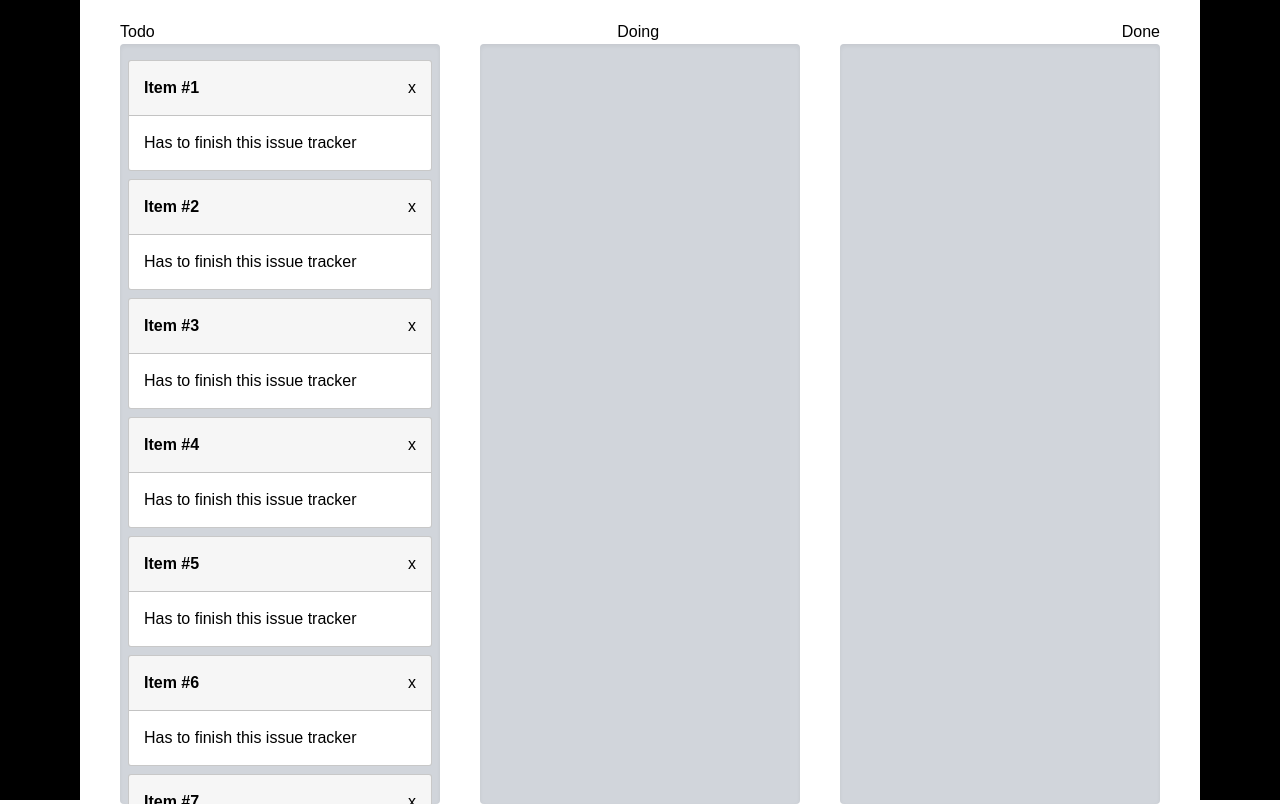
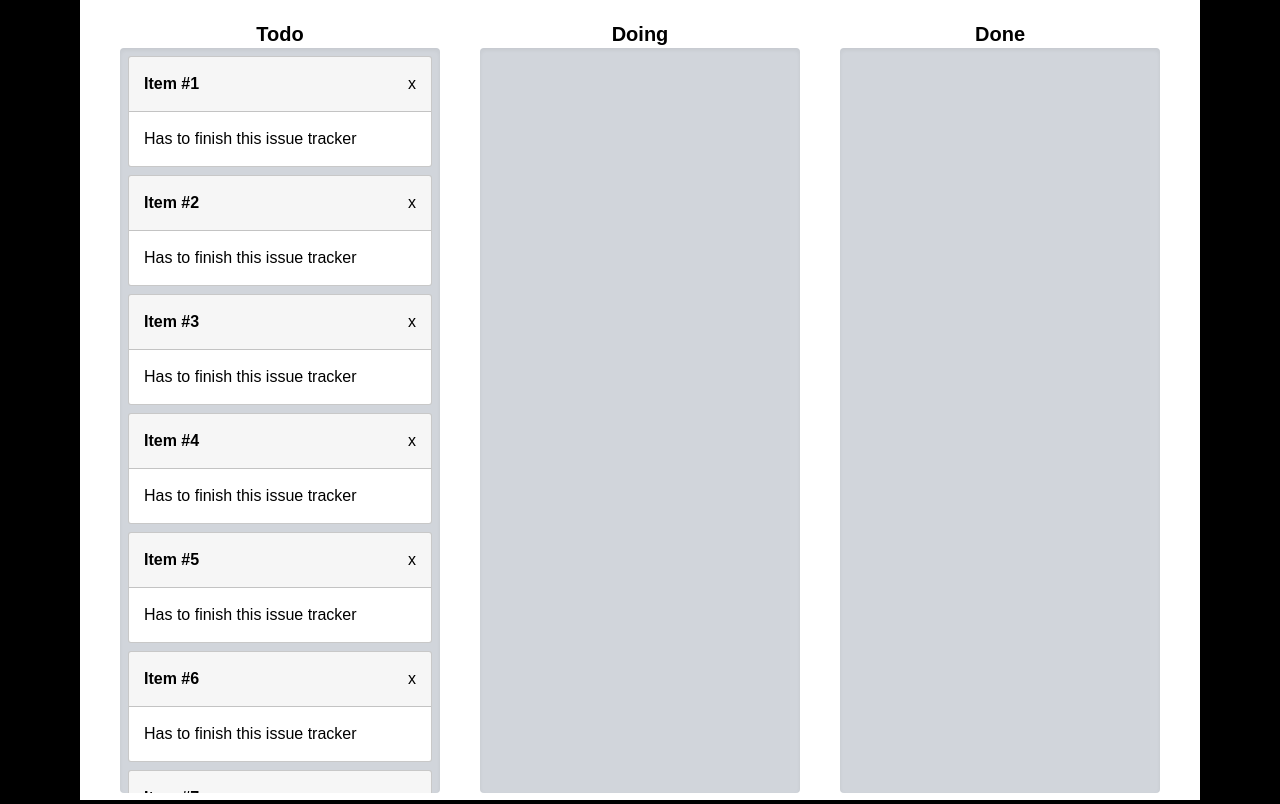
Before and after one commit to MarcelRusu/issue-tracker, a React (Create React App) app: page / in a window 1280 px wide. Built offline with nearby package versions, Linux system fonts and the light colour scheme.

Commit message:
clean up styling a touch

```diff
--- a/public/index.html
+++ b/public/index.html
@@ -26,7 +26,7 @@
     -->
     <title>React App</title>
   </head>
-  <body>
+  <body class="overflow-hidden bg-black">
     <noscript>You need to enable JavaScript to run this app.</noscript>
     <div id="root"></div>
     <!--
--- a/src/App.js
+++ b/src/App.js
@@ -4,11 +4,6 @@ import Board from './components/Board';
 function App() {
   return (
     <Page>
-      <header className="flex mx-5 justify-between">
-        <a href="#sdf">Todo</a>
-        <a href="#sdf">Doing</a>
-        <a href="#sdf">Done</a>
-      </header>
       <Board />
     </Page>
   );
--- a/src/components/Board.js
+++ b/src/components/Board.js
@@ -18,13 +18,24 @@ const COLUMNS = {
   DONE: 'DONE'
 };
 
+const PRETTY_COLUMN_NAMES = {
+  TODO: 'Todo',
+  DOING: 'Doing',
+  DONE: 'Done'
+};
+
 const BoardCol = ({columnType, cards, onCardDelete}) => (
   <Droppable droppableId={columnType}>
     {provided => (
+      <div className="mx-5 mb-1 w-1/3 h-full">
+        <h1 className="text-center text-xl">
+          {PRETTY_COLUMN_NAMES[columnType]}
+        </h1>
         <div
           {...provided.droppableProps}
           ref={provided.innerRef}
-        className="mx-5 mb-1 bg-gray-300 rounded w-1/3 h-full overflow-scroll py-2 shadow-inner"
+          className="bg-gray-300 rounded overflow-scroll shadow-inner"
+          style={{height: '98%'}}
         >
           {cards.map(({title, content, id}, i) => (
             <Draggable key={id} draggableId={id} index={i}>
@@ -43,6 +54,7 @@ const BoardCol = ({columnType, cards, onCardDelete}) => (
             </Draggable>
           ))}
           {provided.placeholder}
+        </div>
       </div>
     )}
   </Droppable>
--- a/src/misc/Page.js
+++ b/src/misc/Page.js
@@ -1,9 +1,7 @@
 import React from 'react';
 
 export default ({children}) => (
-  <div className="bg-black w-screen h-screen">
-    <div className='mx-20 p-5 bg-white h-full'>
-      {children}
-    </div>
+  <div className='mx-20 p-5 bg-white h-screen'>
+    {children}
   </div>
 );
```
Also changed, not shown: 1 other file (tests, documents, lock files or other folders). Lines whose indentation alone changed are shown as unchanged.
